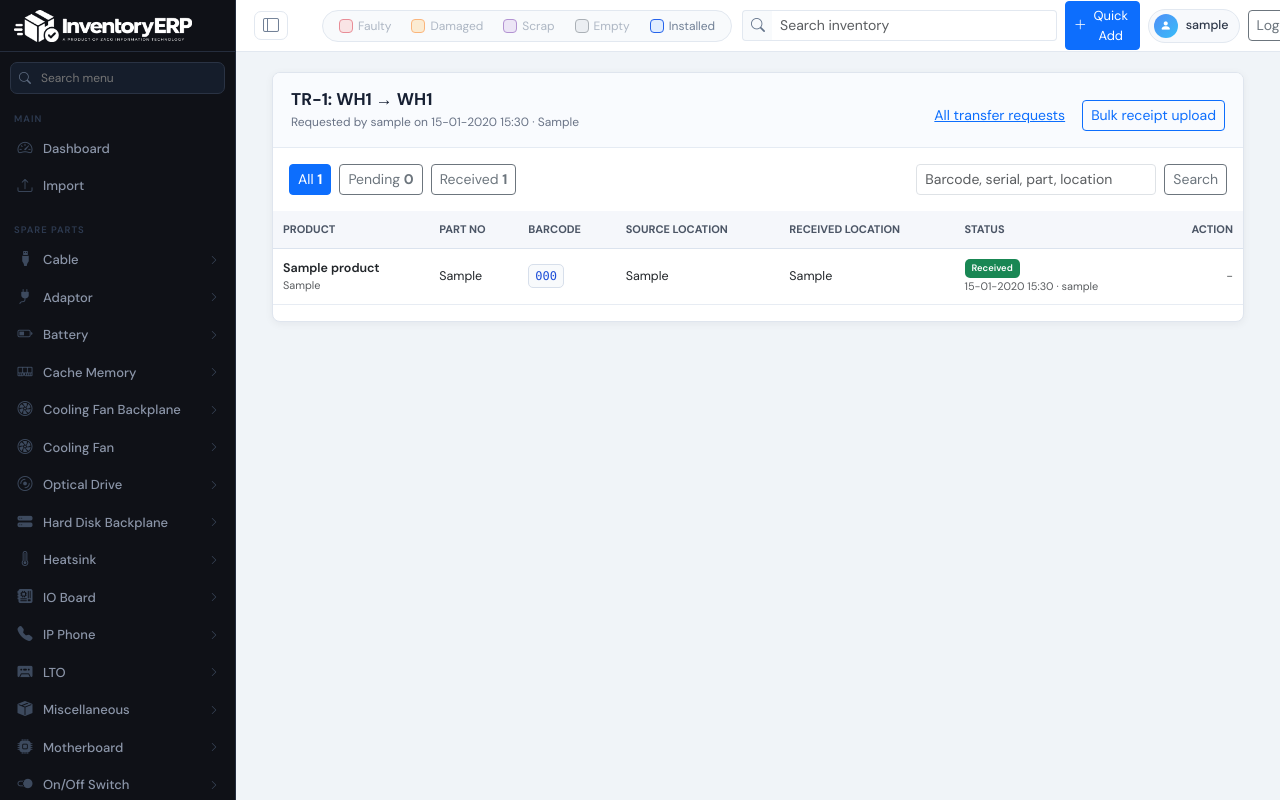
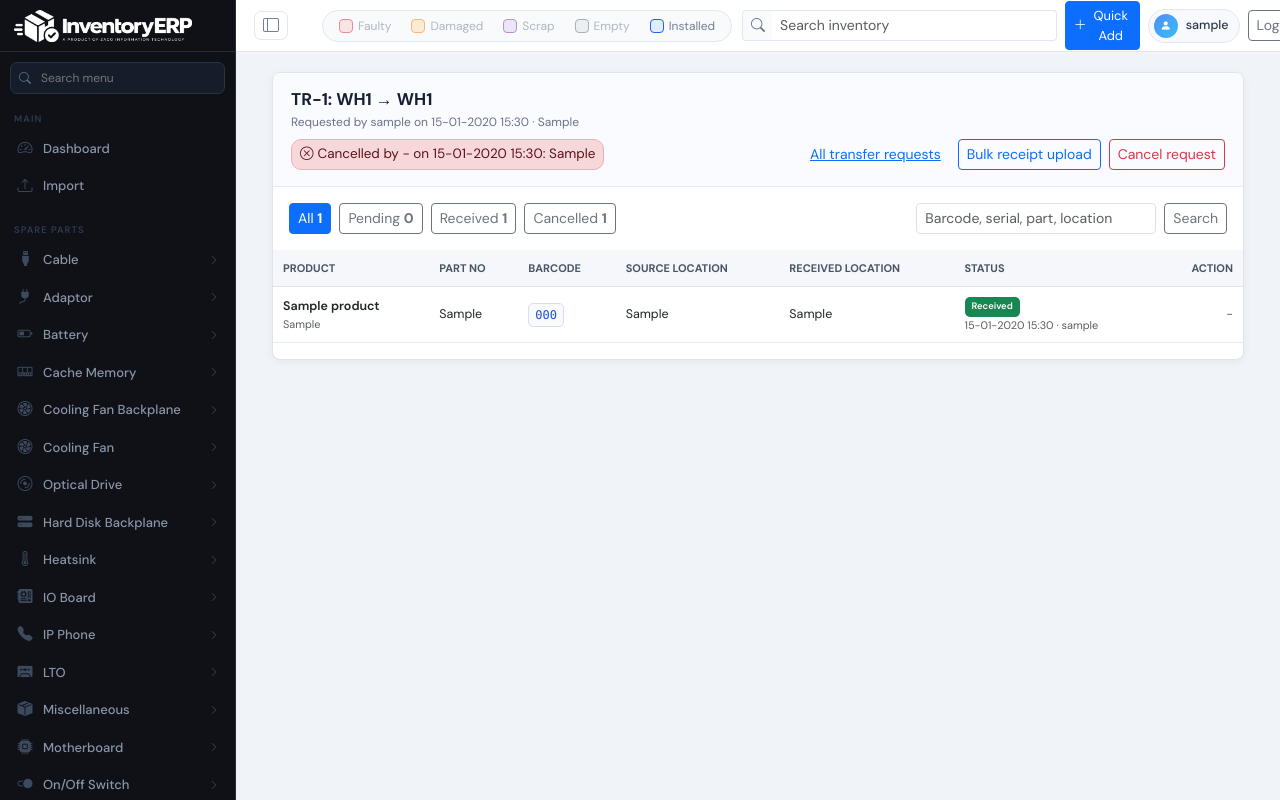
Before and after one commit to abhirajdas06/inventory_project, a Django app: page /inventory/transfer-requests/1/ in a window 1280 px wide. Run offline with Django 5.2, Linux system fonts and the light colour scheme; a user stored in the database is signed in; tables that the repository leaves empty hold one stand-in row (values such as "Sample post"); data that the repository does not hold is empty; some libraries are stand-ins or nearby versions.

Commit message:
feat: Implement transfer request cancellation functionality and update related templates

```diff
--- a/apps/inventory/urls.py
+++ b/apps/inventory/urls.py
@@ -24,6 +24,8 @@ urlpatterns = [
     path('transfer-requests/<int:request_id>/add-rows/', views.transfer_add_rows, name='transfer_add_rows'),
     path('transfer-requests/<int:request_id>/finish/', views.transfer_finish, name='transfer_finish'),
     path('transfer-requests/<int:request_id>/receive-rows/', views.transfer_receive_rows, name='transfer_receive_rows'),
+    path('transfer-requests/<int:request_id>/cancel/', views.cancel_transfer_request, name='cancel_transfer_request'),
+    path('transfer-requests/<int:request_id>/items/<int:item_id>/cancel/', views.cancel_transfer_item, name='cancel_transfer_item'),
     path('transfer-requests/<int:request_id>/receive/', views.receive_transfer_request, name='receive_transfer_request'),
     path('transfer-requests/<int:request_id>/items/<int:item_id>/receive/', views.receive_transfer_item, name='receive_transfer_item'),
     path('freeze/', views.freeze_inventory, name='freeze_inventory'),
--- a/apps/inventory/views.py
+++ b/apps/inventory/views.py
@@ -224,8 +224,31 @@ def _is_frozen(product):
     return bool(latest and latest.status == 'FROZEN')
 
 
+# A transfer item is still pending until it is received or cancelled.
+PENDING_TRANSFER_ITEM = Q(received_at__isnull=True, cancelled_at__isnull=True)
+
+
 def _has_pending_transfer(product):
-    return product.transfer_request_items.filter(received_at__isnull=True).exists()
+    return product.transfer_request_items.filter(PENDING_TRANSFER_ITEM).exists()
+
+
+def _refresh_transfer_status(transfer_request):
+    """Set a request's status from its items: Pending / Partly received while
+    anything is still pending, then Completed (something was received) or
+    Cancelled (everything was cancelled)."""
+    counts = transfer_request.items.aggregate(
+        total=Count('id'),
+        received=Count('id', filter=Q(received_at__isnull=False)),
+        pending=Count('id', filter=PENDING_TRANSFER_ITEM),
+    )
+    if counts['pending']:
+        status = 'PARTIAL' if counts['received'] else 'PENDING'
+    else:
+        status = 'COMPLETED' if counts['received'] else 'CANCELLED'
+    transfer_request.status = status
+    transfer_request.completed_at = None if counts['pending'] else (transfer_request.completed_at or now())
+    transfer_request.save(update_fields=['status', 'completed_at'])
+    return counts['pending']
 
 
 def _in_stock_status(product):
@@ -1133,14 +1156,18 @@ def transfer_request_page(request):
     requests = list(TransferRequest.objects.select_related('requested_by').annotate(
         item_count=Count('items'),
         received_count=Count('items', filter=Q(items__received_at__isnull=False)),
+        cancelled_count=Count('items', filter=Q(items__cancelled_at__isnull=False)),
     ).order_by('-created_at')[:500])
     for transfer_request in requests:
-        transfer_request.pending_count = transfer_request.item_count - transfer_request.received_count
+        transfer_request.pending_count = (transfer_request.item_count - transfer_request.received_count
+                                          - transfer_request.cancelled_count)
     pending_requests = [req for req in requests if req.status in ('PENDING', 'PARTIAL')]
     completed_requests = [req for req in requests if req.status == 'COMPLETED']
+    cancelled_requests = [req for req in requests if req.status == 'CANCELLED']
     return render(request, 'inventory/transfer_requests.html', {
         'pending_requests': pending_requests,
         'completed_requests': completed_requests,
+        'cancelled_requests': cancelled_requests,
         'receivable_requests': [req for req in requests if req.status in ('PENDING', 'PARTIAL')],
         'warehouses': InventoryTransaction.STORE_LOCATION,
     })
@@ -1151,9 +1178,9 @@ def transfer_request_detail(request, request_id):
     """The items of one transfer request, 100 per page, searchable."""
     if not (has_permission(request.user, 'transfer_request') or has_permission(request.user, 'transfer_receive')):
         return JsonResponse({'success': False, 'error': 'Permission denied'}, status=403)
-    transfer_request = get_object_or_404(TransferRequest.objects.select_related('requested_by'), id=request_id)
+    transfer_request = get_object_or_404(TransferRequest.objects.select_related('requested_by', 'cancelled_by'), id=request_id)
     items = transfer_request.items.select_related(
-        'product', 'product__category', 'received_by', *[f'product__{attr}' for attr in _RELATED_ATTRS]
+        'product', 'product__category', 'received_by', 'cancelled_by', *[f'product__{attr}' for attr in _RELATED_ATTRS]
     ).order_by('received_at', 'id')
     q = request.GET.get('q', '').strip()
     if q:
@@ -1161,20 +1188,29 @@ def transfer_request_detail(request, request_id):
                              + product_lookups('product__'), distinct=True)
     state = request.GET.get('state', '')
     if state == 'pending':
-        items = items.filter(received_at__isnull=True)
+        items = items.filter(PENDING_TRANSFER_ITEM)
     elif state == 'received':
         items = items.filter(received_at__isnull=False)
+    elif state == 'cancelled':
+        items = items.filter(cancelled_at__isnull=False)
     context = paginated_list_context(request, items, 'items')
     for item in context['items']:
         detail = _inventory_detail(item.product)  # no queries: the records are select_related above
         item.display_part_no = detail.get('part_no') or item.product.part_no or ''
         item.display_barcode = item.barcode or detail.get('barcode') or item.product.serial_no or ''
-    counts = transfer_request.items.aggregate(total=Count('id'), received=Count('id', filter=Q(received_at__isnull=False)))
+    counts = transfer_request.items.aggregate(
+        total=Count('id'),
+        received=Count('id', filter=Q(received_at__isnull=False)),
+        cancelled=Count('id', filter=Q(cancelled_at__isnull=False)),
+        pending=Count('id', filter=PENDING_TRANSFER_ITEM),
+    )
+    is_open = transfer_request.status in ('PENDING', 'PARTIAL')
     context.update({
         'transfer_request': transfer_request,
-        'counts': {**counts, 'pending': counts['total'] - counts['received']},
+        'counts': counts,
         'state': state,
-        'can_receive': has_permission(request.user, 'transfer_receive') and transfer_request.status != 'COMPLETED',
+        'can_receive': has_permission(request.user, 'transfer_receive') and is_open,
+        'can_cancel': _can_cancel_transfer(request.user) and is_open,
     })
     return render(request, 'inventory/transfer_request_detail.html', context)
 
@@ -1311,7 +1347,8 @@ def transfer_start(request):
 def transfer_add_rows(request, request_id):
     if not has_permission(request.user, 'transfer_request'):
         return JsonResponse({'success': False, 'error': 'Permission denied'}, status=403)
-    transfer_request = get_object_or_404(TransferRequest, id=request_id, requested_by=request.user, status='PENDING')
+    transfer_request = get_object_or_404(TransferRequest, id=request_id, requested_by=request.user, status='PENDING',
+                                         cancelled_at__isnull=True)
     rows = _json_rows(request)
     if rows is None:
         return JsonResponse({'success': False, 'error': 'Invalid request'}, status=400)
@@ -1351,7 +1388,7 @@ def transfer_receive_rows(request, request_id):
     rows = _json_rows(request)
     if rows is None:
         return JsonResponse({'success': False, 'error': 'Invalid request'}, status=400)
-    pending = {item.barcode.upper(): item for item in transfer_request.items.filter(received_at__isnull=True)}
+    pending = {item.barcode.upper(): item for item in transfer_request.items.filter(PENDING_TRANSFER_ITEM)}
     errors, to_receive, seen = [], [], set()
     for row_no, barcode, location in rows:
         item = pending.get(barcode.upper())
@@ -1364,11 +1401,7 @@ def transfer_receive_rows(request, request_id):
         seen.add(barcode.upper())
         to_receive.append((item, location))
     received = _receive_transfer_items(transfer_request, to_receive, request.user)
-    pending_count = transfer_request.items.filter(received_at__isnull=True).count()
-    received_any = transfer_request.items.filter(received_at__isnull=False).exists()
-    transfer_request.status = 'COMPLETED' if not pending_count else ('PARTIAL' if received_any else 'PENDING')
-    transfer_request.completed_at = now() if not pending_count else None
-    transfer_request.save(update_fields=['status', 'completed_at'])
+    pending_count = _refresh_transfer_status(transfer_request)
     return JsonResponse({'success': True, 'received': received, 'pending': pending_count, 'errors': errors})
 
 
@@ -1388,7 +1421,7 @@ def _bulk_transfer_states(product_ids):
                      latest_store=Subquery(latest.values('store_location')[:1]),
                      freeze_status=Subquery(latest_freeze.values('status')[:1]),
                  ))
-        pending = set(TransferRequestItem.objects.filter(product_id__in=ids[start:start + 1000], received_at__isnull=True)
+        pending = set(TransferRequestItem.objects.filter(PENDING_TRANSFER_ITEM, product_id__in=ids[start:start + 1000])
                       .values_list('product_id', flat=True))
         for product in chunk:
             states[product.id] = {
@@ -1417,7 +1450,7 @@ def receive_transfer_request(request, request_id):
         rows = list(_transfer_sheet_rows(upload))
     except ValueError as exc:
         return JsonResponse({'success': False, 'error': str(exc)})
-    pending = {item.barcode.upper(): item for item in transfer_request.items.filter(received_at__isnull=True)}
+    pending = {item.barcode.upper(): item for item in transfer_request.items.filter(PENDING_TRANSFER_ITEM)}
     errors, to_receive, seen = [], [], set()
     for row_no, barcode, destination_location in rows:
         item = pending.get(barcode.upper())
@@ -1430,11 +1463,7 @@ def receive_transfer_request(request, request_id):
         seen.add(barcode.upper())
         to_receive.append((item, destination_location))
     received = _receive_transfer_items(transfer_request, to_receive, request.user)
-    with transaction.atomic():
-        pending_count = transfer_request.items.filter(received_at__isnull=True).count()
-        transfer_request.status = 'COMPLETED' if not pending_count else ('PARTIAL' if received else 'PENDING')
-        transfer_request.completed_at = now() if not pending_count else None
-        transfer_request.save(update_fields=['status', 'completed_at'])
+    pending_count = _refresh_transfer_status(transfer_request)
     return JsonResponse({'success': True, 'received': received, 'pending': pending_count, 'errors': errors})
 
 
@@ -1487,6 +1516,84 @@ def _receive_transfer_items(transfer_request, to_receive, user):
     return len(received_items)
 
 
+# ── Cancel a transfer request (whole request or single items) ──────────────
+
+def _can_cancel_transfer(user):
+    return has_permission(user, 'transfer_request') or has_permission(user, 'transfer_receive')
+
+
+def _cancel_transfer_items(transfer_request, items, user, reason):
+    """Cancel still-pending items: record who / when / why on each item, add a
+    line to each item's history, log it in the Activity Trail, and update the
+    request's status. Returns how many items were cancelled."""
+    from apps.core.models import AssetTimelineEvent
+    items = [item for item in items if item.received_at is None and item.cancelled_at is None]
+    if not items:
+        return 0
+    stamp, actor = now(), user if getattr(user, 'is_authenticated', False) else None
+    note = f'Transfer TR-{transfer_request.id} cancelled: {reason}'
+    for item in items:
+        item.cancelled_at, item.cancelled_by, item.cancel_reason = stamp, actor, reason
+    with transaction.atomic():
+        TransferRequestItem.objects.bulk_update(items, ['cancelled_at', 'cancelled_by', 'cancel_reason'], batch_size=1000)
+        AssetTimelineEvent.objects.bulk_create([
+            AssetTimelineEvent(product_id=item.product_id, event_type='TRANSFER', performed_by=actor,
+                               warehouse=transfer_request.source_warehouse, location=item.source_location,
+                               remarks=note, details={'transfer_request_id': transfer_request.id, 'cancelled': True})
+            for item in items
+        ], batch_size=1000)
+        _refresh_transfer_status(transfer_request)
+    single = items[0] if len(items) == 1 else None
+    log_activity(
+        action='TRANSFER_CANCELLED', module='INVENTORY',
+        entity=(single.product.name if single else f'TR-{transfer_request.id}')[:100],
+        entity_id=single.product_id if single else transfer_request.id,
+        barcode=single.barcode if single else '',
+        user=user, warehouse=transfer_request.source_warehouse,
+        new_values={'transfer_request_id': transfer_request.id, 'items_cancelled': len(items),
+                    'destination_warehouse': transfer_request.destination_warehouse},
+        remarks=format_dated_remark(note) or note,
+    )
+    return len(items)
+
+
+@login_required
+@require_POST
+def cancel_transfer_request(request, request_id):
+    """Cancel every item of a request that is still pending (received items stay received)."""
+    if not _can_cancel_transfer(request.user):
+        return JsonResponse({'success': False, 'error': 'Permission denied'}, status=403)
+    reason = ' '.join((request.POST.get('reason') or '').split())
+    if not reason:
+        return JsonResponse({'success': False, 'error': 'Please give a reason for cancelling'})
+    transfer_request = get_object_or_404(TransferRequest, id=request_id)
+    if transfer_request.status not in ('PENDING', 'PARTIAL'):
+        return JsonResponse({'success': False, 'error': f'TR-{transfer_request.id} is already {transfer_request.get_status_display().lower()}'})
+    items = list(transfer_request.items.filter(PENDING_TRANSFER_ITEM).select_related('product'))
+    cancelled = _cancel_transfer_items(transfer_request, items, request.user, reason)
+    transfer_request.cancelled_at, transfer_request.cancelled_by, transfer_request.cancel_reason = now(), request.user, reason
+    transfer_request.save(update_fields=['cancelled_at', 'cancelled_by', 'cancel_reason'])
+    return JsonResponse({'success': True, 'cancelled': cancelled, 'status': transfer_request.status})
+
+
+@login_required
+@require_POST
+def cancel_transfer_item(request, request_id, item_id):
+    """Cancel one item of a request; the rest of the request is unaffected."""
+    if not _can_cancel_transfer(request.user):
+        return JsonResponse({'success': False, 'error': 'Permission denied'}, status=403)
+    reason = ' '.join((request.POST.get('reason') or '').split())
+    if not reason:
+        return JsonResponse({'success': False, 'error': 'Please give a reason for cancelling'})
+    item = get_object_or_404(TransferRequestItem.objects.select_related('request', 'product'), id=item_id, request_id=request_id)
+    if item.received_at:
+        return JsonResponse({'success': False, 'error': 'This item has already been received'})
+    if item.cancelled_at:
+        return JsonResponse({'success': False, 'error': 'This item is already cancelled'})
+    _cancel_transfer_items(item.request, [item], request.user, reason)
+    return JsonResponse({'success': True, 'cancelled': 1, 'status': item.request.status})
+
+
 @login_required
 def receive_transfer_item(request, request_id, item_id):
     """Approve one requested item without an Excel upload."""
@@ -1500,6 +1607,8 @@ def receive_transfer_item(request, request_id, item_id):
     item = get_object_or_404(TransferRequestItem.objects.select_related('request', 'product'), id=item_id, request_id=request_id)
     if item.received_at:
         return JsonResponse({'success': False, 'error': 'This item has already been received'})
+    if item.cancelled_at:
+        return JsonResponse({'success': False, 'error': 'This item was cancelled from the transfer request'})
     transfer_request = item.request
     with transaction.atomic():
         _set_product_location(item.product, destination_location)
@@ -1517,10 +1626,7 @@ def receive_transfer_item(request, request_id, item_id):
         item.received_by = request.user
         item.received_at = now()
         item.save(update_fields=['destination_location', 'received_by', 'received_at'])
-        pending_count = transfer_request.items.filter(received_at__isnull=True).count()
-        transfer_request.status = 'COMPLETED' if not pending_count else 'PARTIAL'
-        transfer_request.completed_at = now() if not pending_count else None
-        transfer_request.save(update_fields=['status', 'completed_at'])
+        pending_count = _refresh_transfer_status(transfer_request)
     log_activity(action='TRANSFER_RECEIVED', module='INVENTORY', entity=item.product.name, entity_id=item.product.id,
                  user=request.user, warehouse=transfer_request.destination_warehouse, location=destination_location,
                  new_values={'transfer_request_id': transfer_request.id}, remarks='Single-item transfer receipt')
--- /dev/null
+++ b/templates/inventory/partials/transfer_cancel_modal.html
@@ -0,0 +1,61 @@
+<!-- Cancel a whole transfer request or one item of it (buttons: .cancel-transfer-btn
+     with data-request-id, optional data-item-id, data-label). -->
+<div class="modal fade" id="cancelTransferModal" tabindex="-1">
+  <div class="modal-dialog">
+    <form class="modal-content" id="cancelTransferForm">
+      {% csrf_token %}
+      <div class="modal-header">
+        <div>
+          <h5 class="modal-title text-danger" id="cancelTransferTitle">Cancel transfer</h5>
+          <p class="text-muted small mb-0" id="cancelTransferLabel"></p>
+        </div>
+        <button type="button" class="btn-close" data-bs-dismiss="modal"></button>
+      </div>
+      <div class="modal-body">
+        <p class="small mb-2" id="cancelTransferNote"></p>
+        <label class="form-label" for="cancelTransferReason">Reason <span class="text-danger">*</span></label>
+        <textarea class="form-control" name="reason" id="cancelTransferReason" rows="2" required placeholder="Why is this transfer being cancelled?"></textarea>
+        <div class="small text-danger mt-2" id="cancelTransferMsg"></div>
+      </div>
+      <div class="modal-footer">
+        <button type="button" class="btn btn-outline-secondary" data-bs-dismiss="modal">Keep it</button>
+        <button class="btn btn-danger" id="cancelTransferSubmit">Cancel transfer</button>
+      </div>
+    </form>
+  </div>
+</div>
+<script>
+(function () {
+  let target = null;
+  document.addEventListener('click', function (event) {
+    const button = event.target.closest('.cancel-transfer-btn');
+    if (!button) return;
+    target = {requestId: button.dataset.requestId, itemId: button.dataset.itemId || ''};
+    const single = !!target.itemId;
+    document.getElementById('cancelTransferTitle').textContent = single ? 'Cancel this item' : 'Cancel transfer request TR-' + target.requestId;
+    document.getElementById('cancelTransferLabel').textContent = button.dataset.label || '';
+    document.getElementById('cancelTransferNote').textContent = single
+      ? 'Only this item is taken off the request; it stays in its current store and location. The rest of the request is not affected.'
+      : 'Every item of this request that has not been received yet is cancelled and stays where it is. Items already received stay received.';
+    document.getElementById('cancelTransferReason').value = '';
+    document.getElementById('cancelTransferMsg').textContent = '';
+    bootstrap.Modal.getOrCreateInstance(document.getElementById('cancelTransferModal')).show();
+  });
+  document.getElementById('cancelTransferForm').addEventListener('submit', async function (event) {
+    event.preventDefault();
+    if (!target) return;
+    const url = '/inventory/transfer-requests/' + target.requestId + '/'
+      + (target.itemId ? 'items/' + target.itemId + '/' : '') + 'cancel/';
+    const submit = document.getElementById('cancelTransferSubmit');
+    submit.disabled = true;
+    const res = await fetch(url, {method: 'POST', body: new FormData(event.currentTarget)});
+    const data = await res.json().catch(function () { return {success: false, error: 'Server error'}; });
+    submit.disabled = false;
+    if (!data.success) {
+      document.getElementById('cancelTransferMsg').textContent = data.error || 'Could not cancel';
+      return;
+    }
+    location.reload();
+  });
+})();
+</script>
--- a/templates/inventory/transfer_request_detail.html
+++ b/templates/inventory/transfer_request_detail.html
@@ -11,11 +11,20 @@
         Requested by {{ transfer_request.requested_by|default:"-" }} on {{ transfer_request.created_at|date:"d-m-Y H:i" }}
         {% if transfer_request.remarks %} · {{ transfer_request.remarks }}{% endif %}
       </div>
+      {% if transfer_request.cancelled_at %}
+      <div class="alert alert-danger py-1 px-2 small mt-2 mb-0">
+        <i class="bi bi-x-circle me-1"></i>Cancelled by {{ transfer_request.cancelled_by|default:"-" }} on {{ transfer_request.cancelled_at|date:"d-m-Y H:i" }}{% if transfer_request.cancel_reason %}: {{ transfer_request.cancel_reason }}{% endif %}
+      </div>
+      {% endif %}
     </div>
     <div class="d-flex gap-2">
       <a href="{% url 'transfer_request_page' %}" class="btn btn-link btn-sm">All transfer requests</a>
       {% if can_receive %}
       <a href="{% url 'transfer_request_page' %}?receive={{ transfer_request.id }}" class="btn btn-outline-primary btn-sm">Bulk receipt upload</a>
+      {% endif %}
+      {% if can_cancel %}
+      <button type="button" class="btn btn-outline-danger btn-sm cancel-transfer-btn" data-request-id="{{ transfer_request.id }}"
+              data-label="{{ transfer_request.source_warehouse }} → {{ transfer_request.destination_warehouse }} · {{ counts.pending }} item(s) still pending">Cancel request</button>
       {% endif %}
     </div>
   </div>
@@ -24,6 +33,7 @@
     <a class="btn btn-sm {% if not state %}btn-primary{% else %}btn-outline-secondary{% endif %}" href="?q={{ q|urlencode }}">All <strong>{{ counts.total }}</strong></a>
     <a class="btn btn-sm {% if state == 'pending' %}btn-primary{% else %}btn-outline-secondary{% endif %}" href="?state=pending&q={{ q|urlencode }}">Pending <strong>{{ counts.pending }}</strong></a>
     <a class="btn btn-sm {% if state == 'received' %}btn-primary{% else %}btn-outline-secondary{% endif %}" href="?state=received&q={{ q|urlencode }}">Received <strong>{{ counts.received }}</strong></a>
+    <a class="btn btn-sm {% if state == 'cancelled' %}btn-primary{% else %}btn-outline-secondary{% endif %}" href="?state=cancelled&q={{ q|urlencode }}">Cancelled <strong>{{ counts.cancelled }}</strong></a>
     <form method="get" class="ms-auto d-flex gap-2">
       {% if state %}<input type="hidden" name="state" value="{{ state }}">{% endif %}
       <input type="search" name="q" value="{{ q }}" class="form-control form-control-sm" placeholder="Barcode, serial, part, location" style="min-width: 240px;">
@@ -59,15 +69,26 @@
             {% if item.received_at %}
               <span class="badge bg-success">Received</span>
               <div class="text-muted small">{{ item.received_at|date:"d-m-Y H:i" }}{% if item.received_by %} · {{ item.received_by }}{% endif %}</div>
+            {% elif item.cancelled_at %}
+              <span class="badge bg-danger">Cancelled</span>
+              <div class="text-muted small" title="{{ item.cancel_reason }}">{{ item.cancelled_at|date:"d-m-Y H:i" }}{% if item.cancelled_by %} · {{ item.cancelled_by }}{% endif %}{% if item.cancel_reason %} · {{ item.cancel_reason|truncatechars:60 }}{% endif %}</div>
             {% else %}
               <span class="badge bg-secondary">Pending</span>
             {% endif %}
           </td>
           <td class="text-end">
-            {% if can_receive and not item.received_at %}
-            <button class="btn btn-sm btn-outline-primary receive-single-transfer-btn" data-item-id="{{ item.id }}"
-                    data-label="TR-{{ transfer_request.id }} - {{ item.product.name }} - {{ item.display_barcode|default:'No barcode' }}">Approve one</button>
-            {% else %}<span class="text-muted">-</span>{% endif %}
+            {% if not item.received_at and not item.cancelled_at %}{% if can_receive or can_cancel %}
+            <div class="d-inline-flex gap-1">
+              {% if can_receive %}
+              <button class="btn btn-sm btn-outline-primary receive-single-transfer-btn" data-item-id="{{ item.id }}"
+                      data-label="TR-{{ transfer_request.id }} - {{ item.product.name }} - {{ item.display_barcode|default:'No barcode' }}">Approve one</button>
+              {% endif %}
+              {% if can_cancel %}
+              <button class="btn btn-sm btn-outline-danger cancel-transfer-btn" data-request-id="{{ transfer_request.id }}" data-item-id="{{ item.id }}"
+                      data-label="TR-{{ transfer_request.id }} - {{ item.product.name }} - {{ item.display_barcode|default:'No barcode' }}">Cancel</button>
+              {% endif %}
+            </div>
+            {% endif %}{% else %}<span class="text-muted">-</span>{% endif %}
           </td>
         </tr>
         {% empty %}
@@ -79,6 +100,8 @@
   <div class="px-3 pb-3">{% include "partials/list_pagination.html" %}</div>
 </div>
 </div>
+
+{% include "inventory/partials/transfer_cancel_modal.html" %}
 
 <div class="modal fade" id="receiveSingleTransferModal" tabindex="-1">
   <div class="modal-dialog">
```
Also changed, not shown: apps/core/tests.py (+79 -0 lines), apps/inventory/models.py (+11 -1 lines), templates/inventory/transfer_request_table.html (+10 -2 lines), templates/inventory/transfer_requests.html (+14 -0 lines), apps/inventory/migrations/0012_transfer_cancel.py (added).
